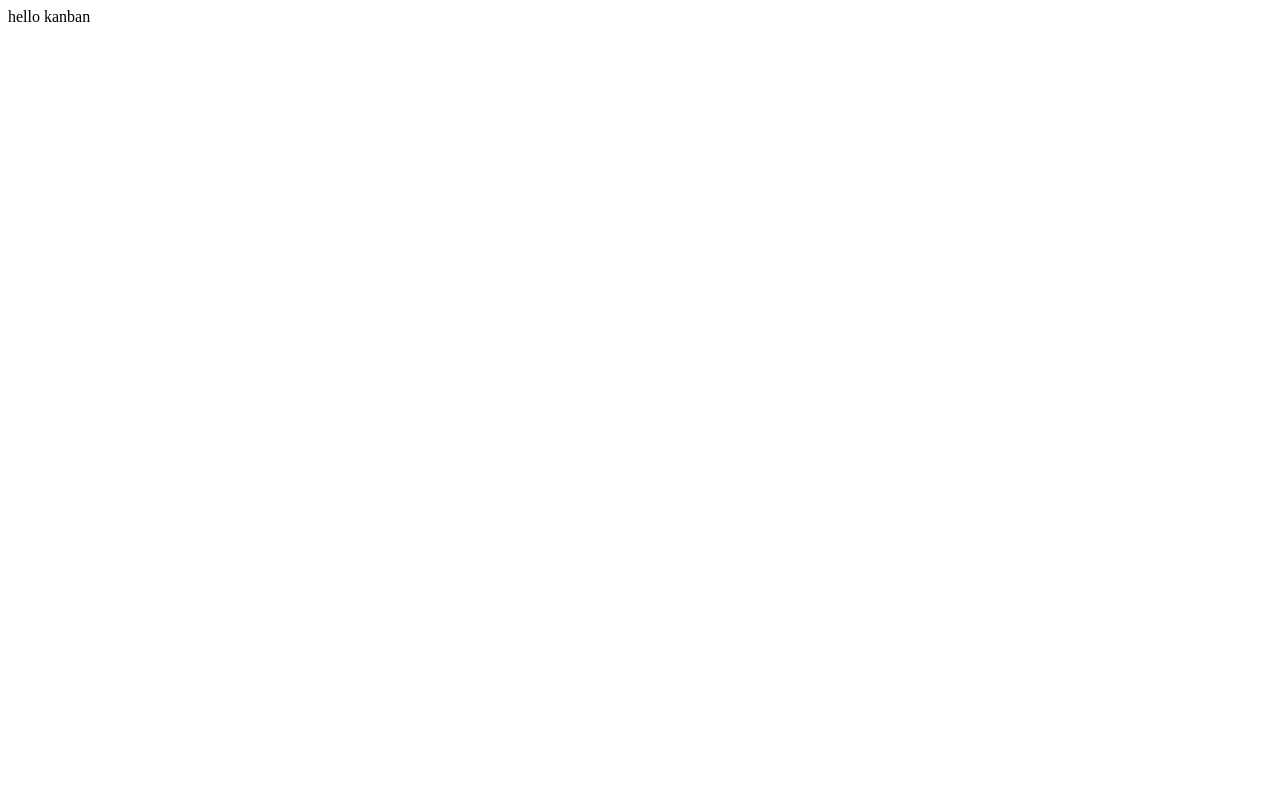
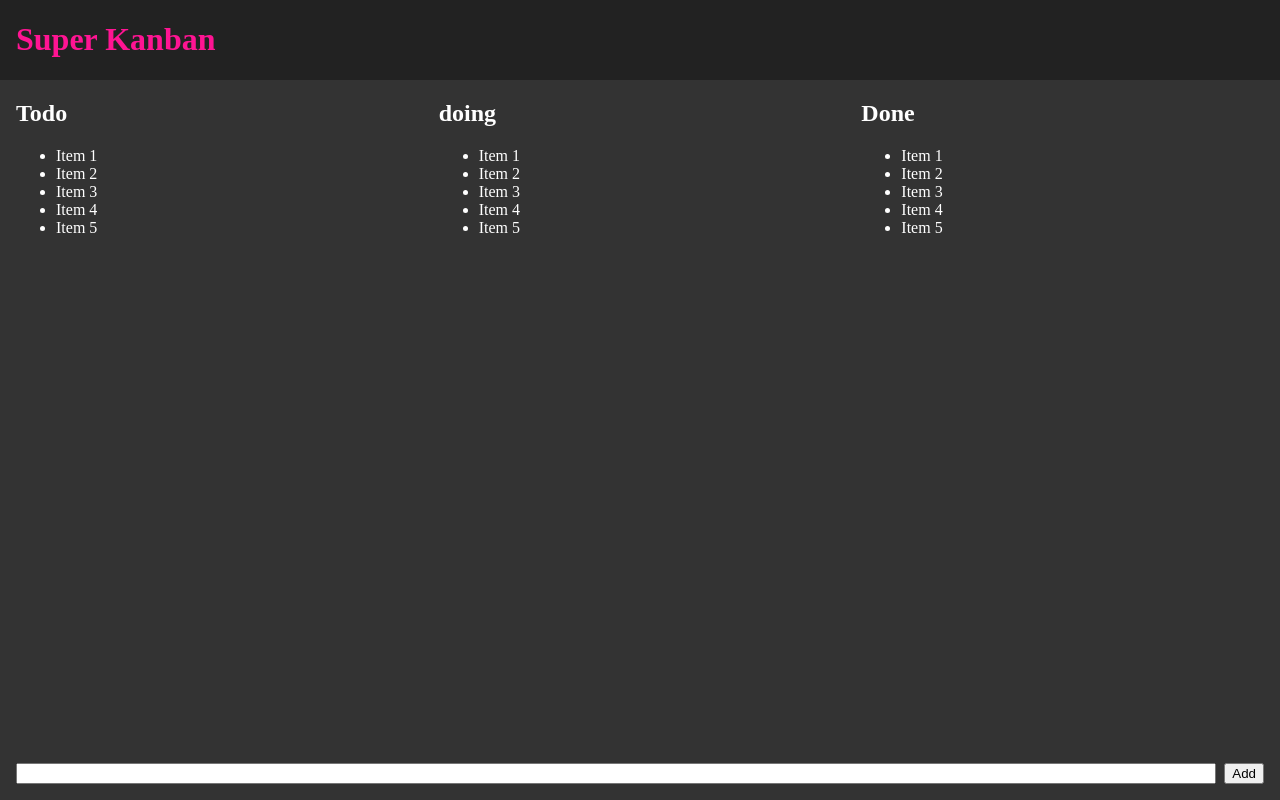
Before and after one commit to fabianschmauder/rem-java-1-todo-app, a React (Create React App) app in the folder frontend/: page / in a window 1280 px wide. Built offline with nearby package versions, Linux system fonts and the light colour scheme.

Commit message:
Add static markup

```diff
--- a/frontend/package.json
+++ b/frontend/package.json
@@ -9,6 +9,7 @@
     "react": "^17.0.1",
     "react-dom": "^17.0.1",
     "react-scripts": "4.0.2",
+    "styled-components": "5.2.1",
     "web-vitals": "^1.0.1"
   },
   "scripts": {
--- a/frontend/src/App.js
+++ b/frontend/src/App.js
@@ -1,3 +1,14 @@
+import AddNewTodo from './components/AddNewTodo'
+import AppHeader from './components/AppHeader'
+import Boards from './components/Boards'
+import PageLayout from './components/PageLayout'
+
 export default function App() {
-  return <div>hello kanban</div>
+  return (
+    <PageLayout>
+      <AppHeader />
+      <Boards />
+      <AddNewTodo />
+    </PageLayout>
+  )
 }
--- /dev/null
+++ b/frontend/src/components/AddNewTodo.js
@@ -0,0 +1,16 @@
+import styled from 'styled-components/macro'
+
+export default function AddNewTodo() {
+  return (
+    <Wrapper>
+      <input type="text" /> <button>Add</button>
+    </Wrapper>
+  )
+}
+
+const Wrapper = styled.form`
+  padding: 16px;
+  display: grid;
+  grid-template-columns: 1fr auto;
+  grid-gap: 8px;
+`
--- /dev/null
+++ b/frontend/src/components/AppHeader.js
@@ -0,0 +1,15 @@
+import styled from 'styled-components/macro'
+
+export default function AppHeader() {
+  return (
+    <Header>
+      <h1>Super Kanban</h1>
+    </Header>
+  )
+}
+
+const Header = styled.header`
+  padding: 0 16px;
+  background: #222;
+  color: var(--accent);
+`
--- /dev/null
+++ b/frontend/src/components/Boards.js
@@ -0,0 +1,48 @@
+import styled from 'styled-components/macro'
+
+export default function Boards() {
+  return (
+    <Wrapper>
+      <section>
+        <h2>Todo</h2>
+        <ul>
+          <li>Item 1</li>
+          <li>Item 2</li>
+          <li>Item 3</li>
+          <li>Item 4</li>
+          <li>Item 5</li>
+        </ul>
+      </section>
+
+      <section>
+        <h2>doing</h2>
+        <ul>
+          <li>Item 1</li>
+          <li>Item 2</li>
+          <li>Item 3</li>
+          <li>Item 4</li>
+          <li>Item 5</li>
+        </ul>
+      </section>
+
+      <section>
+        <h2>Done</h2>
+        <ul>
+          <li>Item 1</li>
+          <li>Item 2</li>
+          <li>Item 3</li>
+          <li>Item 4</li>
+          <li>Item 5</li>
+        </ul>
+      </section>
+    </Wrapper>
+  )
+}
+
+const Wrapper = styled.main`
+  overflow-y: scroll;
+  padding: 0 16px;
+  display: grid;
+  grid-template-columns: repeat(auto-fit, minmax(300px, 1fr));
+  grid-gap: 20px;
+`
--- /dev/null
+++ b/frontend/src/components/GlobalStyle.js
@@ -0,0 +1,15 @@
+import { createGlobalStyle } from 'styled-components'
+
+export default createGlobalStyle`
+  :root {
+    --accent: deeppink;
+  }
+
+  * {
+    box-sizing: border-box;
+  }
+
+  body {
+    margin: 0;
+  }
+`
--- /dev/null
+++ b/frontend/src/components/PageLayout.js
@@ -0,0 +1,9 @@
+import styled from 'styled-components/macro'
+
+export default styled.div`
+  height: 100vh;
+  display: grid;
+  grid-template-rows: auto 1fr auto;
+  background: #333;
+  color: white;
+`
--- a/frontend/src/index.js
+++ b/frontend/src/index.js
@@ -1,10 +1,12 @@
 import React from 'react'
 import ReactDOM from 'react-dom'
 import App from './App'
+import GlobalStyle from './components/GlobalStyle'
 import reportWebVitals from './reportWebVitals'
 
 ReactDOM.render(
   <React.StrictMode>
+    <GlobalStyle />
     <App />
   </React.StrictMode>,
   document.getElementById('root')
```
Also changed, not shown: 1 other file (tests, documents, lock files or other folders).
